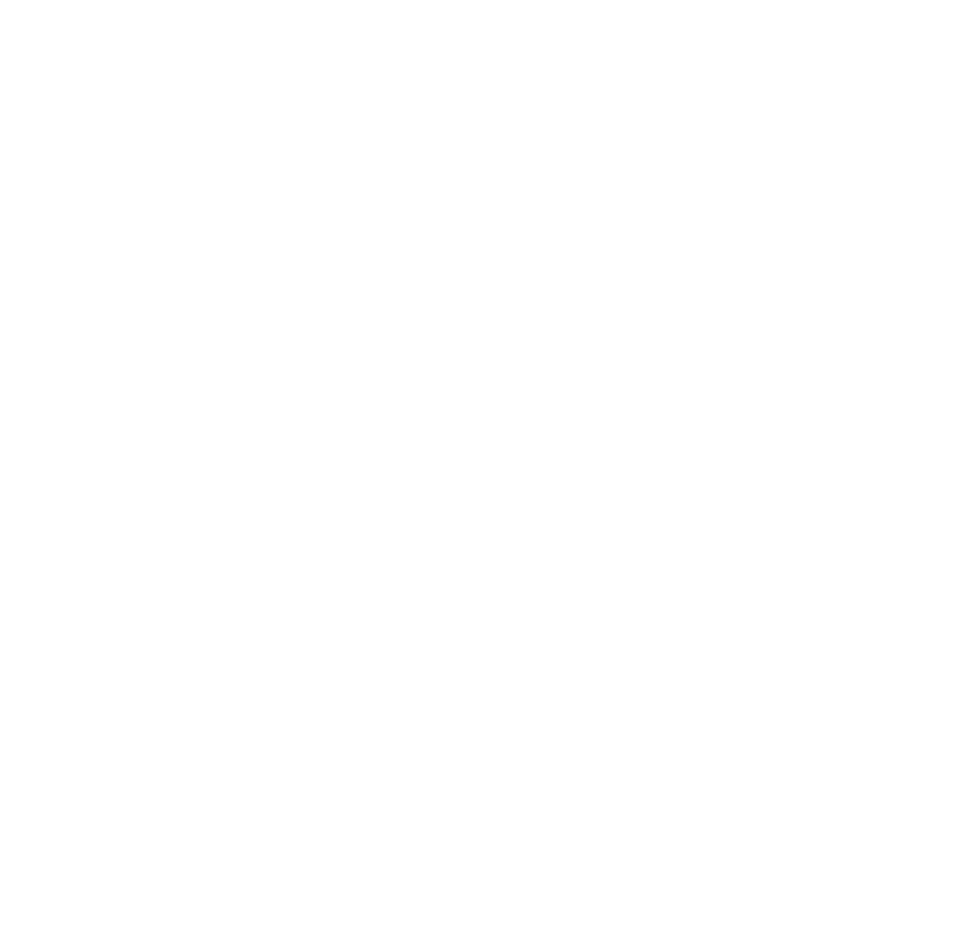
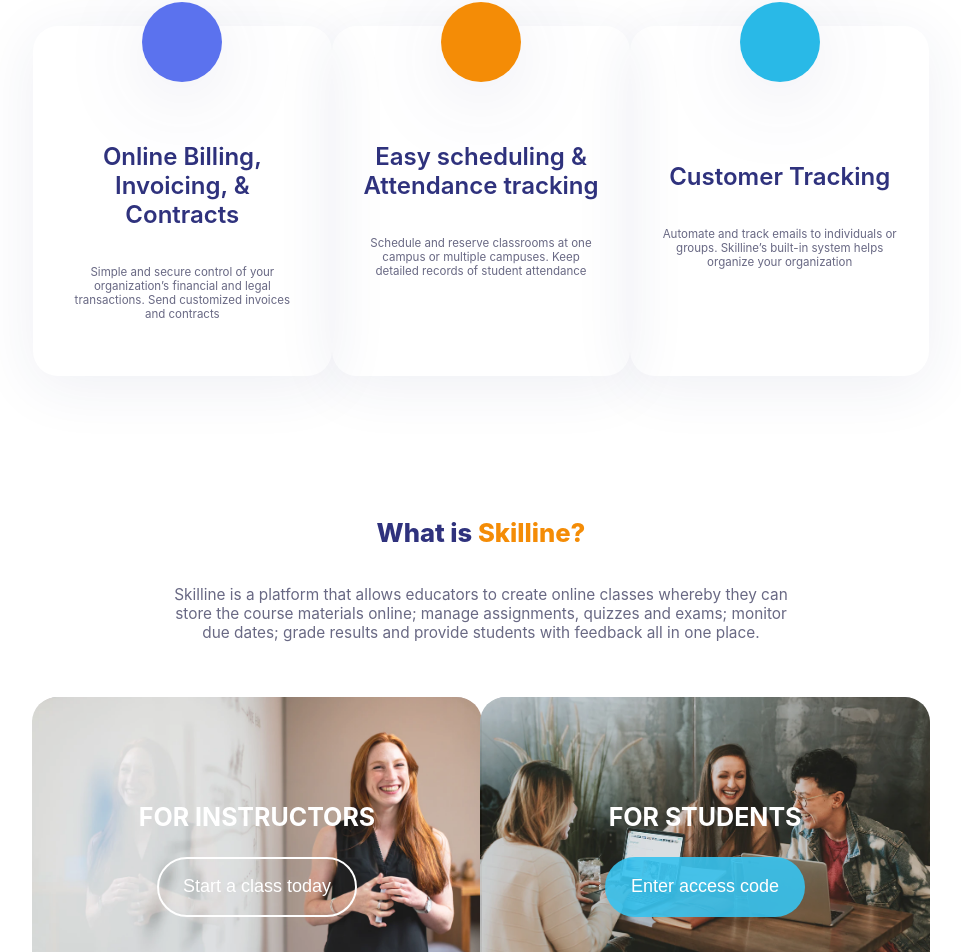
Before and after one commit to ikerpacheco/hackathonFront, a React (Create React App) app in the folder frontend/: page / in a window 1280 px wide. Shown: the part 1059-2011 px from the top of the page, without its empty margins (159-1120 px from the left). Before the commit the page ends 1600 px from the top, so only its background shows below. Built offline with nearby package versions, Linux system fonts and the light colour scheme.

Commit message:
[ADD] Three sections done

```diff
--- a/frontend/src/pages/Home/Home.css
+++ b/frontend/src/pages/Home/Home.css
@@ -104,7 +104,8 @@
   height: 100vh;
   width: 100%;
   display: flex;
-  justify-content: center;
+  flex-direction: column;
+  align-items: center;
 }
 
 .trustedText {
@@ -112,3 +113,125 @@
   color: rgba(105, 105, 132, 1);
   font-weight: 500;
 }
+
+.AllInOneText {
+  font-size: 2vw;
+  font-weight: 800;
+  color: #2f327d;
+}
+
+.descriptionSoftwareText {
+  color: rgba(105, 105, 132, 1);
+  font-size: 1.2vw;
+  text-align: center;
+  width: 80%;
+}
+
+.softwareContainer {
+  height: 50%;
+  margin-top: 5vh;
+  display: flex;
+  flex-direction: column;
+  align-items: center;
+}
+
+.cardsContainer {
+  height: 100%;
+  width: 70%;
+  display: flex;
+  flex-direction: row;
+  justify-content: space-around;
+  margin-top: 5vh;
+  margin-bottom: 10vh;
+}
+
+.card {
+  width: 350px;
+  height: 350px;
+  box-shadow: 0px 10px 60px 0px rgba(38, 45, 118, 0.08);
+  display: flex;
+  flex-direction: column;
+  align-items: center;
+  border-radius: 25px;
+}
+
+.round {
+  width: 80px;
+  height: 80px;
+  background-color: #5b72ee;
+  border-radius: 100%;
+  margin-top: -3vh;
+  filter: drop-shadow(0px 16px 40px rgba(37, 44, 113, 0.1));
+}
+
+.cardInfo {
+  width: 80%;
+  margin-top: 5vh;
+  display: flex;
+  flex-direction: column;
+  align-items: center;
+}
+
+.descriptionCard {
+  color: rgba(105, 105, 132, 1);
+  font-size: 0.9vw;
+  text-align: center;
+  margin-top: 2vh;
+}
+
+.titleCard {
+  color: rgba(47, 50, 125, 1);
+  font-weight: 600;
+}
+
+.skillineCard {
+  width: 450px;
+  height: 300px;
+  border-radius: 25px;
+  background-color: rgba(23, 27, 65, 0.45);
+  opacity: 0.9;
+  display: flex;
+  flex-direction: column;
+  justify-content: center;
+  align-items: center;
+}
+
+.borderButton {
+  border: 2px solid white;
+  background-color: transparent;
+  border-radius: 50px;
+  width: 200px;
+  height: 60px;
+  display: flex;
+  justify-content: center;
+  align-items: center;
+  cursor: pointer;
+  color: white;
+  font-weight: 400;
+  font-size: 18px;
+}
+
+.blueButton {
+  border: none;
+  background-color: rgba(35, 189, 238, 0.9);
+  border-radius: 50px;
+  width: 200px;
+  height: 60px;
+  display: flex;
+  justify-content: center;
+  align-items: center;
+  cursor: pointer;
+  color: white;
+  font-weight: 400;
+  z-index: 1;
+  font-size: 18px;
+}
+
+.instructorsImg {
+  width: 450px;
+  height: 300px;
+  position: absolute;
+  object-fit: contain;
+  border-radius: 25px;
+  z-index: -1;
+}
--- a/frontend/src/pages/Home/Home.tsx
+++ b/frontend/src/pages/Home/Home.tsx
@@ -26,8 +26,94 @@
           <div className="rightSide"></div>
         </div>
       </div>
+
       <div className="softwareSectionContainer">
-        <h4 className="trustedText">Trusted by 5000+ Companies Worldwide</h4>
+        <div className="trustedCompaniesContainer">
+          <h4 className="trustedText">Trusted by 5000+ Companies Worldwide</h4>
+        </div>
+        <div className="softwareContainer">
+          <h2 className="AllInOneText">
+            All-In-One <span className="spanTitle">Cloud Software.</span>
+          </h2>
+          <p className="descriptionSoftwareText">
+            Skilline is one powerful online software suite that combines all the
+            tools needed to run a successful school or office.
+          </p>
+        </div>
+        <div className="cardsContainer">
+          <div className="card">
+            <div className="round" />
+            <div className="cardInfo">
+              <h2 className="titleCard">
+                Online Billing, Invoicing, & Contracts
+              </h2>
+              <p className="descriptionCard">
+                Simple and secure control of your organization’s financial and
+                legal transactions. Send customized invoices and contracts
+              </p>
+            </div>
+          </div>
+          <div className="card">
+            <div className="round" style={{ backgroundColor: "#F48C06" }} />
+            <div className="cardInfo">
+              <h2 className="titleCard">
+                Easy scheduling & Attendance tracking
+              </h2>
+              <p className="descriptionCard">
+                Schedule and reserve classrooms at one campus or multiple
+                campuses. Keep detailed records of student attendance
+              </p>
+            </div>
+          </div>
+          <div className="card">
+            <div className="round" style={{ backgroundColor: "#29B9E7" }} />
+            <div className="cardInfo">
+              <h2 className="titleCard" style={{ marginTop: "5vh" }}>
+                Customer Tracking
+              </h2>
+              <p className="descriptionCard">
+                Automate and track emails to individuals or groups. Skilline’s
+                built-in system helps organize your organization
+              </p>
+            </div>
+          </div>
+        </div>
+
+        <div className="skillineContainer">
+          <div className="softwareContainer">
+            <h2 className="AllInOneText">
+              What is <span className="spanTitle">Skilline?</span>
+            </h2>
+            <p className="descriptionSoftwareText" style={{ width: "50%" }}>
+              Skilline is a platform that allows educators to create online
+              classes whereby they can store the course materials online; manage
+              assignments, quizzes and exams; monitor due dates; grade results
+              and provide students with feedback all in one place.
+            </p>
+          </div>
+        </div>
+        <div className="cardsContainer">
+          <div className="skillineCard">
+            <img
+              className="instructorsImg"
+              src={require("../../media/instructors.png")}
+              alt=""
+            />
+            <h3 style={{ color: "white", fontSize: "25px" }}>
+              FOR INSTRUCTORS
+            </h3>
+            <button className="borderButton">Start a class today</button>
+          </div>
+          <div className="skillineCard">
+            <img
+              className="instructorsImg"
+              src={require("../../media/students.png")}
+              alt=""
+            />
+            <h3 style={{ color: "white", fontSize: "25px" }}>FOR STUDENTS</h3>
+            <button className="blueButton">Enter access code</button>
+          </div>
+        </div>
       </div>
     </div>
   );
```
Also changed, not shown: frontend/src/media/instructors.png (added), frontend/src/media/students.png (added).
